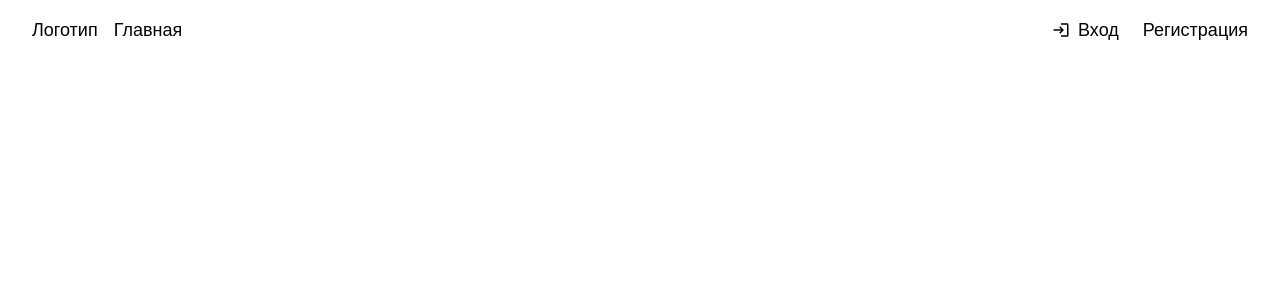
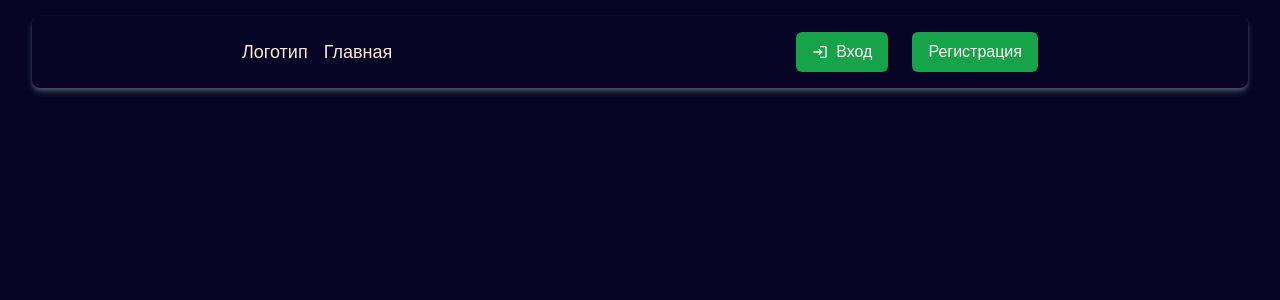
Before and after one commit to nuxtvue/roman, a React (Vite) app in the folder client/: page / in a window 1280 px wide. Shown: the top 300 px of the page. Built offline with nearby package versions, Linux system fonts and the light colour scheme.

Commit message:
shadcnui

```diff
--- a/client/src/App.jsx
+++ b/client/src/App.jsx
@@ -1,9 +1,10 @@
+import React, { useState } from "react";
 import { motion } from "motion/react";
 import TopMenu from "./components/TopMenu";
 function App() {
   return (
     <div>
-      <div id="topmenu" className="container">
+      <div id="topmenu" className="">
         <TopMenu />
       </div>
     </div>
--- a/client/src/components/TopMenu.jsx
+++ b/client/src/components/TopMenu.jsx
@@ -1,20 +1,36 @@
 import { MdLogin } from "react-icons/md";
+import { Button } from "./ui/button";
+import { motion } from "motion/react";
 const TopMenu = () => {
   const handleClick = () => {};
   return (
-    <div className="flex flex-row justify-between items-center gap-4 mt-4 mx-8 text-lg">
+    <div className="flex flex-row justify-around items-center gap-4 mt-4 mx-8 text-lg p-4 shadow-md shadow-slate-600 rounded-lg">
       <div className="flex flex-row gap-4">
-        <div>Логотип</div>
+        <motion.div
+          initial={{ opacity: 0, transform: "translateY(-60px)" }}
+          animate={{ opacity: 1, transform: "translateY(0px)" }}
+          transition={{ duration: 1 }}
+        >
+          Логотип
+        </motion.div>
         <div>Главная</div>
       </div>
-
-      <div id="userSettings" className="flex gap-6">
-        <div className="flex gap-2 items-center" onClick={handleClick}>
+      <motion.div
+        initial={{ opacity: 0, scale: 0 }}
+        animate={{ opacity: 1, scale: 1 }}
+        transition={{ duration: 1 }}
+        id="userSettings"
+        className="flex gap-6"
+      >
+        <Button className="flex gap-2 items-center text-base">
           <MdLogin />
           Вход
-        </div>
-        <div>Регистрация</div>
-      </div>
+        </Button>
+
+        <Button className="flex gap-2 items-center text-base">
+          Регистрация{" "}
+        </Button>
+      </motion.div>
     </div>
   );
 };
--- /dev/null
+++ b/client/src/components/ui/button.jsx
@@ -0,0 +1,47 @@
+import * as React from "react"
+import { Slot } from "@radix-ui/react-slot"
+import { cva } from "class-variance-authority";
+
+import { cn } from "@/lib/utils"
+
+const buttonVariants = cva(
+  "inline-flex items-center justify-center gap-2 whitespace-nowrap rounded-md text-sm font-medium ring-offset-background transition-colors focus-visible:outline-none focus-visible:ring-2 focus-visible:ring-ring focus-visible:ring-offset-2 disabled:pointer-events-none disabled:opacity-50 [&_svg]:pointer-events-none [&_svg]:size-4 [&_svg]:shrink-0",
+  {
+    variants: {
+      variant: {
+        default: "bg-primary text-primary-foreground hover:bg-primary/90",
+        destructive:
+          "bg-destructive text-destructive-foreground hover:bg-destructive/90",
+        outline:
+          "border border-input bg-background hover:bg-accent hover:text-accent-foreground",
+        secondary:
+          "bg-secondary text-secondary-foreground hover:bg-secondary/80",
+        ghost: "hover:bg-accent hover:text-accent-foreground",
+        link: "text-primary underline-offset-4 hover:underline",
+      },
+      size: {
+        default: "h-10 px-4 py-2",
+        sm: "h-9 rounded-md px-3",
+        lg: "h-11 rounded-md px-8",
+        icon: "h-10 w-10",
+      },
+    },
+    defaultVariants: {
+      variant: "default",
+      size: "default",
+    },
+  }
+)
+
+const Button = React.forwardRef(({ className, variant, size, asChild = false, ...props }, ref) => {
+  const Comp = asChild ? Slot : "button"
+  return (
+    (<Comp
+      className={cn(buttonVariants({ variant, size, className }))}
+      ref={ref}
+      {...props} />)
+  );
+})
+Button.displayName = "Button"
+
+export { Button, buttonVariants }
--- a/client/src/index.css
+++ b/client/src/index.css
@@ -5,4 +5,75 @@
 
 body {
   font-family: "Nunito", sans-serif;
+  background-color: rgb(8, 4, 37);
+  color:antiquewhite
 }
+
+/* Общие стили для приложения */
+
+
+@layer base {
+  :root {
+    --background: 0 0% 100%;
+    --foreground: 240 10% 3.9%;
+    --card: 0 0% 100%;
+    --card-foreground: 240 10% 3.9%;
+    --popover: 0 0% 100%;
+    --popover-foreground: 240 10% 3.9%;
+    --primary: 142.1 76.2% 36.3%;
+    --primary-foreground: 355.7 100% 97.3%;
+    --secondary: 240 4.8% 95.9%;
+    --secondary-foreground: 240 5.9% 10%;
+    --muted: 240 4.8% 95.9%;
+    --muted-foreground: 240 3.8% 46.1%;
+    --accent: 240 4.8% 95.9%;
+    --accent-foreground: 240 5.9% 10%;
+    --destructive: 0 84.2% 60.2%;
+    --destructive-foreground: 0 0% 98%;
+    --border: 240 5.9% 90%;
+    --input: 240 5.9% 90%;
+    --ring: 142.1 76.2% 36.3%;
+    --radius: 0.5rem;
+    --chart-1: 12 76% 61%;
+    --chart-2: 173 58% 39%;
+    --chart-3: 197 37% 24%;
+    --chart-4: 43 74% 66%;
+    --chart-5: 27 87% 67%;
+  }
+
+  .dark {
+    --background: 20 14.3% 4.1%;
+    --foreground: 0 0% 95%;
+    --card: 24 9.8% 10%;
+    --card-foreground: 0 0% 95%;
+    --popover: 0 0% 9%;
+    --popover-foreground: 0 0% 95%;
+    --primary: 142.1 70.6% 45.3%;
+    --primary-foreground: 144.9 80.4% 10%;
+    --secondary: 240 3.7% 15.9%;
+    --secondary-foreground: 0 0% 98%;
+    --muted: 0 0% 15%;
+    --muted-foreground: 240 5% 64.9%;
+    --accent: 12 6.5% 15.1%;
+    --accent-foreground: 0 0% 98%;
+    --destructive: 0 62.8% 30.6%;
+    --destructive-foreground: 0 85.7% 97.3%;
+    --border: 240 3.7% 15.9%;
+    --input: 240 3.7% 15.9%;
+    --ring: 142.4 71.8% 29.2%;
+    --chart-1: 220 70% 50%;
+    --chart-2: 160 60% 45%;
+    --chart-3: 30 80% 55%;
+    --chart-4: 280 65% 60%;
+    --chart-5: 340 75% 55%;
+  }
+}
+@layer base {
+  * {
+    @apply border-border;
+  }
+  body {
+    @apply bg-background text-foreground;
+    font-feature-settings: "rlig" 1, "calt" 1;
+  }
+}
--- /dev/null
+++ b/client/src/lib/utils.js
@@ -0,0 +1,6 @@
+import { clsx } from "clsx";
+import { twMerge } from "tailwind-merge"
+
+export function cn(...inputs) {
+  return twMerge(clsx(inputs));
+}
--- a/client/tailwind.config.js
+++ b/client/tailwind.config.js
@@ -1,8 +1,58 @@
 /** @type {import('tailwindcss').Config} */
+
 export default {
-  content: ["./index.html", "./src/**/*.{js,ts,jsx,tsx}"],
+  darkMode: ["class"],
+  content: ["./index.html", "./src/**/*.{ts,tsx,js,jsx}"],
   theme: {
-    extend: {},
+    extend: {
+      borderRadius: {
+        lg: "var(--radius)",
+        md: "calc(var(--radius) - 2px)",
+        sm: "calc(var(--radius) - 4px)",
+      },
+      colors: {
+        background: "hsl(var(--background))",
+        foreground: "hsl(var(--foreground))",
+        card: {
+          DEFAULT: "hsl(var(--card))",
+          foreground: "hsl(var(--card-foreground))",
+        },
+        popover: {
+          DEFAULT: "hsl(var(--popover))",
+          foreground: "hsl(var(--popover-foreground))",
+        },
+        primary: {
+          DEFAULT: "hsl(var(--primary))",
+          foreground: "hsl(var(--primary-foreground))",
+        },
+        secondary: {
+          DEFAULT: "hsl(var(--secondary))",
+          foreground: "hsl(var(--secondary-foreground))",
+        },
+        muted: {
+          DEFAULT: "hsl(var(--muted))",
+          foreground: "hsl(var(--muted-foreground))",
+        },
+        accent: {
+          DEFAULT: "hsl(var(--accent))",
+          foreground: "hsl(var(--accent-foreground))",
+        },
+        destructive: {
+          DEFAULT: "hsl(var(--destructive))",
+          foreground: "hsl(var(--destructive-foreground))",
+        },
+        border: "hsl(var(--border))",
+        input: "hsl(var(--input))",
+        ring: "hsl(var(--ring))",
+        chart: {
+          1: "hsl(var(--chart-1))",
+          2: "hsl(var(--chart-2))",
+          3: "hsl(var(--chart-3))",
+          4: "hsl(var(--chart-4))",
+          5: "hsl(var(--chart-5))",
+        },
+      },
+    },
   },
-  plugins: [],
+  plugins: [require("tailwindcss-animate")],
 };
--- a/client/vite.config.js
+++ b/client/vite.config.js
@@ -1,11 +1,19 @@
 import { defineConfig } from "vite";
 import react from "@vitejs/plugin-react";
+import path from "path";
 
 // https://vite.dev/config/
 export default defineConfig({
   plugins: [react()],
+
   server: {
     host: "0.0.0.0", // Позволяет слушать на всех интерфейсах
     port: 5173, // Убедитесь, что порт правильный
   },
+  resolve: {
+    alias: {
+      // eslint-disable-next-line no-undef
+      "@": path.resolve(__dirname, "./src"),
+    },
+  },
 });
```
Also changed, not shown: client/jsconfig.json (added, +9 -0 lines), client/package.json (+7 -1 lines), client/components.json (added), 1 other file (tests, documents, lock files or other folders).
